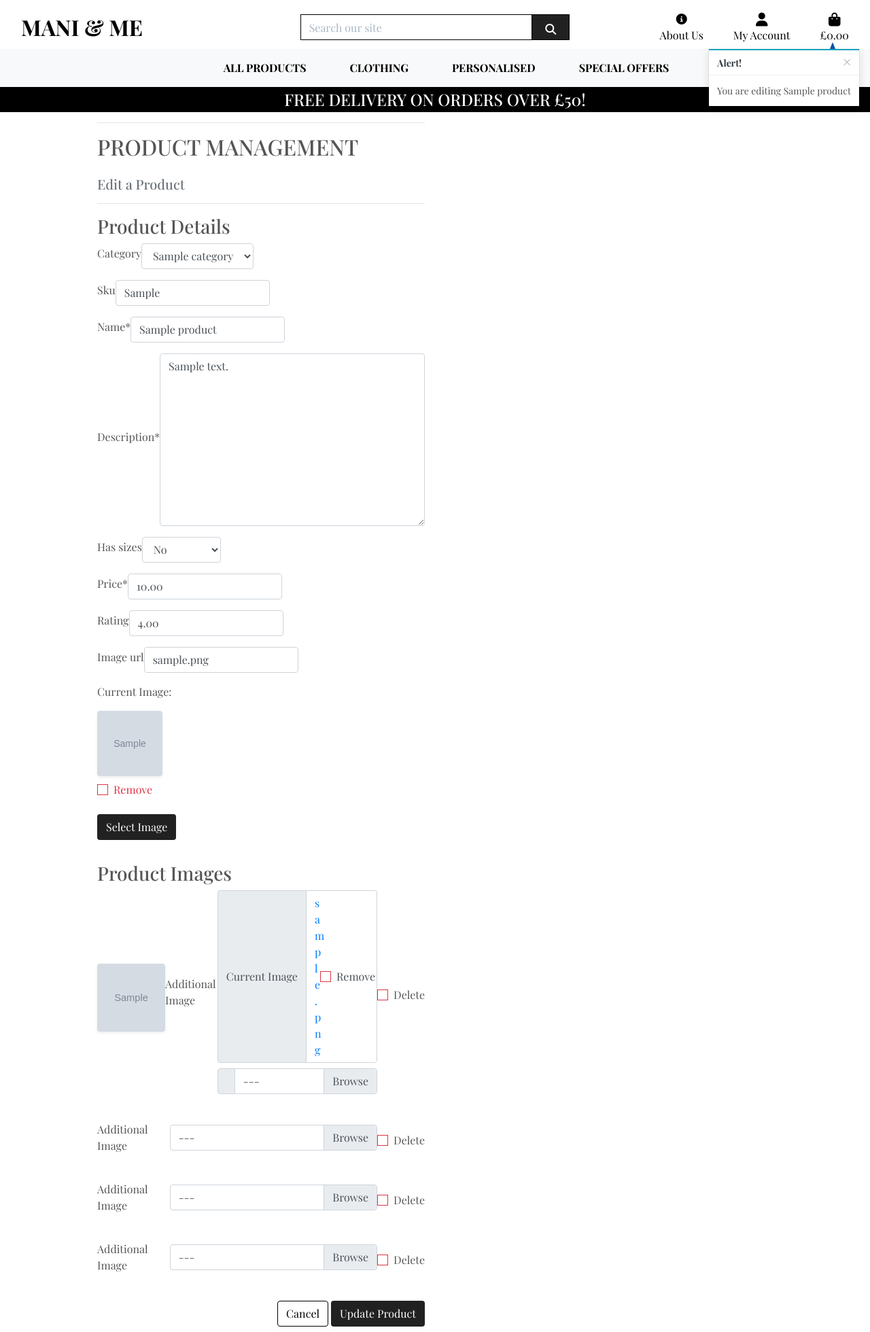
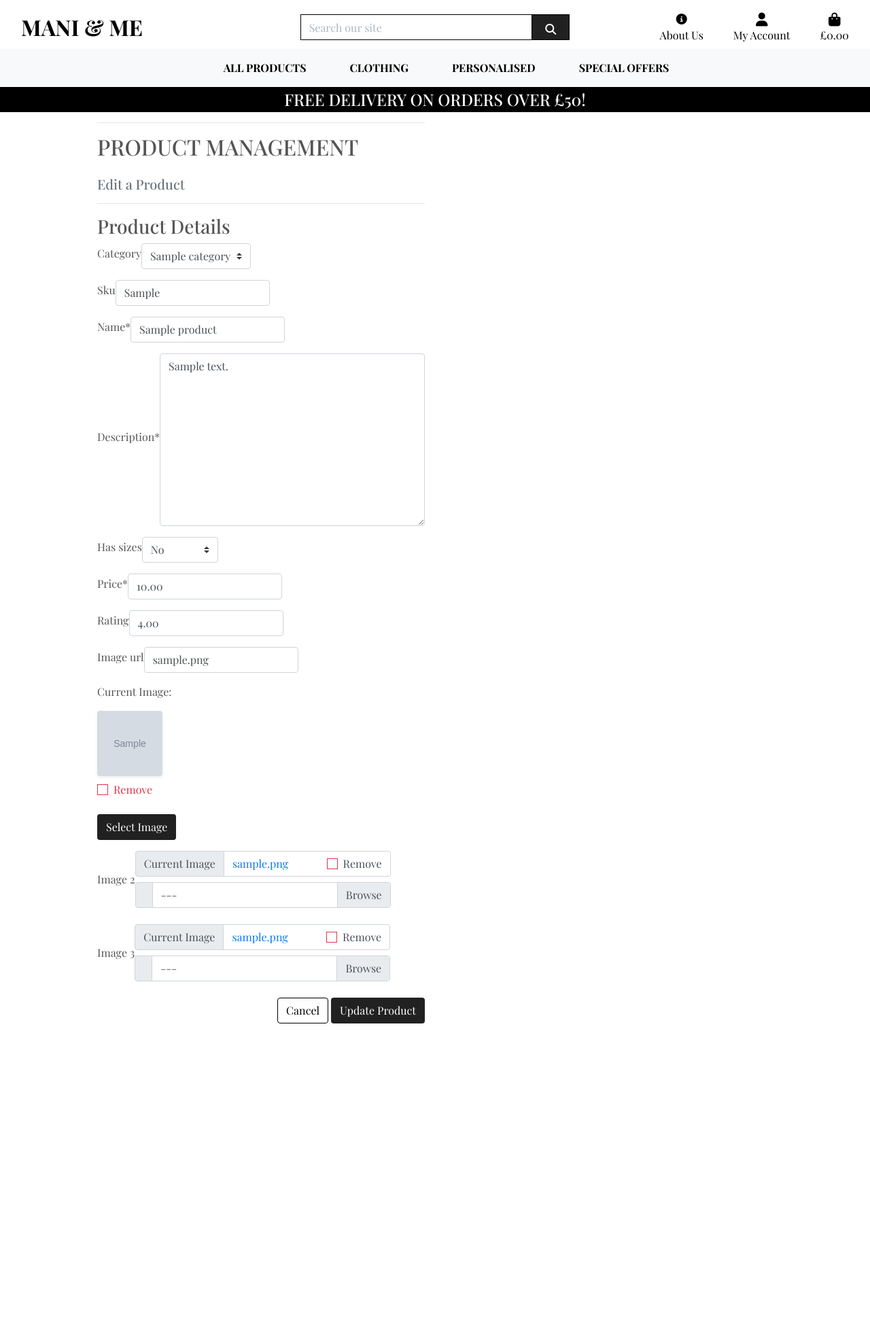
Before and after one commit to Kenya-Rae/mani-and-me, a Django app: page /products/edit/1/ in a window 1280 px wide. Shown: the whole page at 68% size. After the commit the page ends 1506 px from the top, so only its background shows below. Run offline with Django 3.2, Linux system fonts and the light colour scheme; a user stored in the database is signed in; tables that the repository leaves empty hold one stand-in row (values such as "Sample post"); grey boxes marked "Sample" are stand-in pictures; some libraries are stand-ins or nearby versions; some web fonts are replaced.

Commit message:
Finish fix on edit and add product template, view and form for multi images

```diff
--- a/products/forms.py
+++ b/products/forms.py
@@ -7,11 +7,24 @@ from .widgets import CustomClearableFileInput
 
 
 class ProductForm(forms.ModelForm):
-    image = forms.ImageField(label='', required=False, widget=CustomClearableFileInput)
-
     class Meta:
         model = Product
         fields = '__all__'
+
+    # Custom widget for the images
+    image = forms.ImageField(label=None, required=False, widget=CustomClearableFileInput)
+    image_2 = forms.ImageField(label=None, required=False, widget=CustomClearableFileInput)
+    image_3 = forms.ImageField(label=None, required=False, widget=CustomClearableFileInput)
+
+    def clean(self):
+        cleaned_data = super().clean()
+        # Count the number of images uploaded
+        image_fields = ['image', 'image_2', 'image_3']
+        uploaded_images = sum([1 for field in image_fields if cleaned_data.get(field)])
+
+        if uploaded_images > 3:
+            raise forms.ValidationError('You can only upload a maximum of 3 images.')
+        return cleaned_data
 
     def __init__(self, *args, **kwargs):
         super().__init__(*args, **kwargs)
--- a/products/models.py
+++ b/products/models.py
@@ -29,6 +29,13 @@ class Product(models.Model):
     image_url = models.URLField(max_length=1024, null=True, blank=True)
     image = models.ImageField(null=True, blank=True)
 
+    # Main image
+    image = models.ImageField(null=True, blank=True)
+
+    # Additional images (2 fields for additional images)
+    image_2 = models.ImageField(null=True, blank=True)
+    image_3 = models.ImageField(null=True, blank=True)
+
     def __str__(self):
         return self.name
 
--- a/products/templates/products/edit_product.html
+++ b/products/templates/products/edit_product.html
@@ -28,21 +28,14 @@
                 {% csrf_token %}
 
                 <h3>Product Details</h3>
-                {{ form|crispy }}
-
-                <h3>Product Images</h3>
-                {{ formset.management_form }}
-                {% for form in formset %}
-                    <div class="form-group">
-                        {% if form.instance.image %}
-                            <div class="mb-2">
-                                <img src="{{ form.instance.image.url }}" width="100" height="100" class="rounded shadow-sm">
-                            </div>
+                {% csrf_token %}
+                    {% for field in form %}
+                        {% if field.name != 'image' %}
+                            {{ field | as_crispy_field }}
+                        {% else %}
+                            {{ field }}
                         {% endif %}
-                        {{ form.image|as_crispy_field }}
-                        {{ form.DELETE|as_crispy_field }}
-                    </div>
-                {% endfor %}
+                    {% endfor %}
 
                 <div class="text-right">
                     <a class="btn btn-outline-black rounded-2" href="{% url 'products' %}">Cancel</a>
@@ -57,14 +50,9 @@
 {% block postloadjs %}
     {{ block.super }}
     <script type="text/javascript">
-        document.addEventListener("DOMContentLoaded", function() {
-            document.querySelectorAll("input[type='file']").forEach(input => {
-                input.addEventListener("change", function() {
-                    if (this.files.length > 0) {
-                        this.closest('.form-group').querySelector('.filename-display').innerText = `Selected: ${this.files[0].name}`;
-                    }
-                });
-            });
+        $('#new-image').change(function() {
+            var file = $('#new-image')[0].files[0];
+            $('#filename').text(`Image will be set to: ${file.name}`);
         });
     </script>
 {% endblock %}
--- a/products/views.py
+++ b/products/views.py
@@ -99,63 +99,40 @@ def add_product(request):
         return redirect(reverse('home'))
 
     if request.method == 'POST':
-        product_form = ProductForm(request.POST, request.FILES)
-        formset = ProductImageFormSet(request.POST, request.FILES)
-
-        if product_form.is_valid() and formset.is_valid():
-            product = product_form.save()
-            formset.instance = product
-            formset.save()
+        form = ProductForm(request.POST, request.FILES)
+        if form.is_valid():
+            form.save()
             messages.success(request, 'Successfully added product!')
-            return redirect(reverse('product_info', args=[product.id]))
+            return redirect(reverse('product_info', args=[form.instance.id]))
         else:
             messages.error(request, 'Failed to add product. Please ensure the form is valid.')
     else:
-        product_form = ProductForm()
-        formset = ProductImageFormSet()
+        form = ProductForm()
 
-    context = {
-        'product_form': product_form,
-        'formset': formset,
-    }
-
-    return render(request, 'products/add_product.html', context)
+    return render(request, 'products/add_product.html', {'form': form})
 
 
 @login_required
 def edit_product(request, product_id):
+    """ Edit a product in the store """
     if not request.user.is_superuser:
         messages.error(request, 'Sorry, only store owners can do that.')
         return redirect(reverse('home'))
 
     product = get_object_or_404(Product, pk=product_id)
-    formset_class = inlineformset_factory(
-        Product, ProductImage, form=ProductImageForm, extra=3, can_delete=True
-    )
 
     if request.method == 'POST':
         form = ProductForm(request.POST, request.FILES, instance=product)
-        formset = formset_class(request.POST, request.FILES, instance=product)
-
-        if form.is_valid() and formset.is_valid():
+        if form.is_valid():
             form.save()
-            formset.save()
             messages.success(request, 'Successfully updated product!')
             return redirect(reverse('product_info', args=[product.id]))
         else:
             messages.error(request, 'Failed to update product. Please ensure the form is valid.')
     else:
         form = ProductForm(instance=product)
-        formset = formset_class(instance=product)
-        messages.info(request, f'You are editing {product.name}')
 
-    context = {
-        'form': form,
-        'formset': formset,
-        'product': product,
-    }
-
-    return render(request, 'products/edit_product.html', context)
+    return render(request, 'products/edit_product.html', {'form': form, 'product': product})
 
 
 @login_required
```
Also changed, not shown: products/templates/products/add_product.html (+11 -17 lines), media/product_images/1423404366297.jpg (deleted), media/product_images/1425591455672.jpg (deleted), media/product_images/1427704929594.jpg (deleted), media/product_images/beach.jpg (deleted), media/product_images/blooper_3.jpg (deleted), media/product_images/download.jpg (deleted), media/product_images/drake.jpg (deleted), products/migrations/0005_auto_20250131_1525.py (added).
